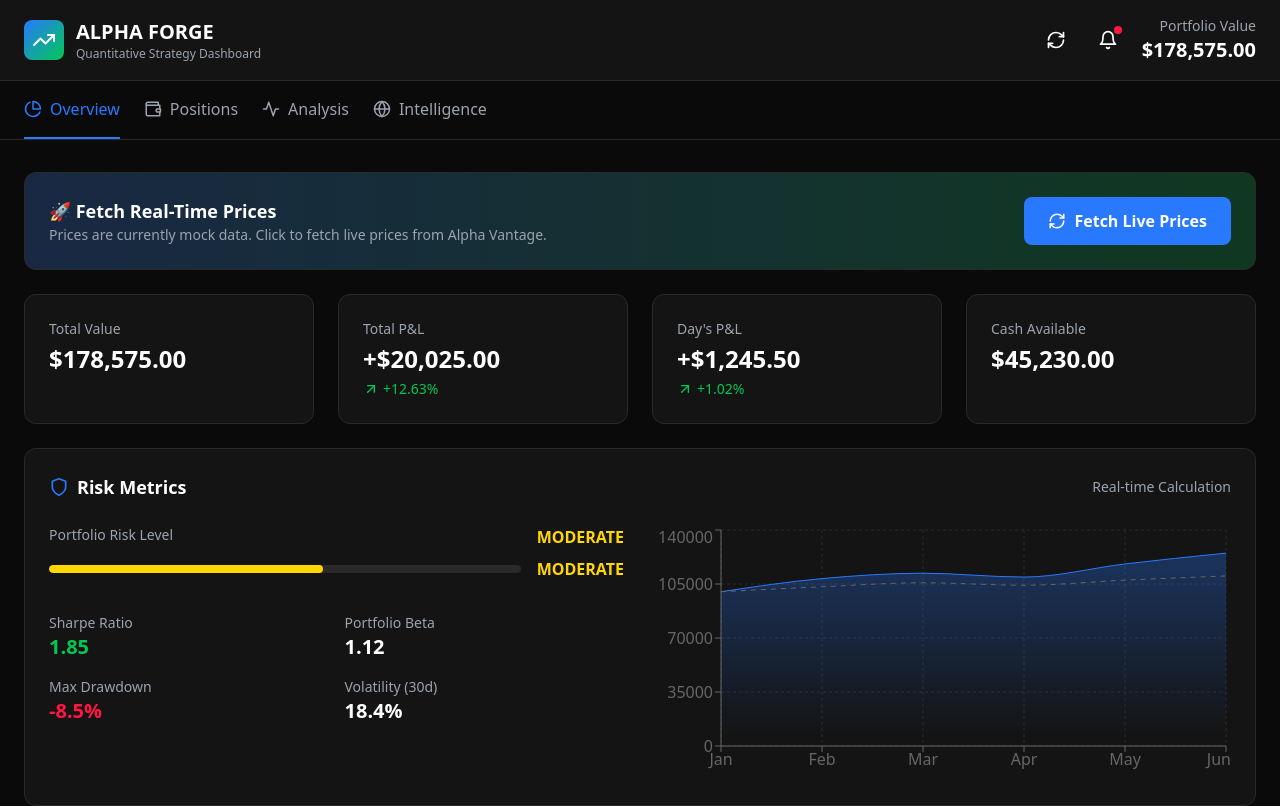
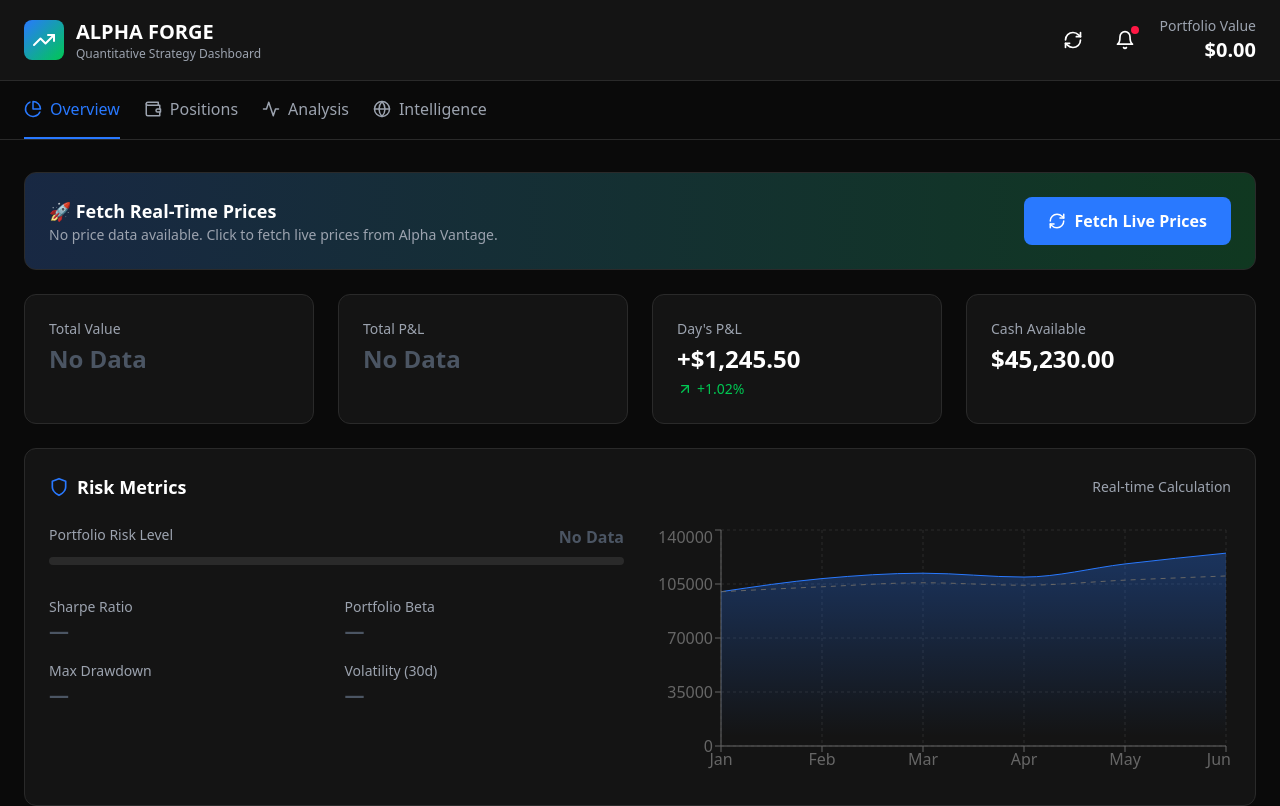
Before and after one commit to Xe7q/alpha-forge, a React (Vite) app: page / in a window 1280 px wide. Shown: the top 806 px of the page. Built offline with nearby package versions, Linux system fonts and the light colour scheme.

Commit message:
Remove mock data, show No Data when prices not fetched

```diff
--- a/src/App.tsx
+++ b/src/App.tsx
@@ -50,13 +50,13 @@ interface PriceAlert {
   createdAt: Date
 }
 
-// Mock Data
-const MOCK_POSITIONS: Position[] = [
-  { id: '1', ticker: 'AAPL', name: 'Apple Inc.', shares: 100, avgPrice: 175.50, currentPrice: 185.25, sector: 'Technology', type: 'stock' },
-  { id: '2', ticker: 'MSFT', name: 'Microsoft Corp.', shares: 50, avgPrice: 380.00, currentPrice: 412.75, sector: 'Technology', type: 'stock' },
-  { id: '3', ticker: 'NVDA', name: 'NVIDIA Corp.', shares: 25, avgPrice: 480.00, currentPrice: 725.50, sector: 'Technology', type: 'stock' },
-  { id: '4', ticker: 'BTC', name: 'Bitcoin', shares: 0.5, avgPrice: 42000, currentPrice: 51250, sector: 'Crypto', type: 'crypto' },
-  { id: '5', ticker: 'SPY', name: 'SPDR S&P 500 ETF', shares: 200, avgPrice: 445.00, currentPrice: 478.25, sector: 'ETF', type: 'etf' },
+// No mock prices - must fetch from API
+const INITIAL_POSITIONS: Position[] = [
+  { id: '1', ticker: 'AAPL', name: 'Apple Inc.', shares: 100, avgPrice: 175.50, currentPrice: 0, sector: 'Technology', type: 'stock' },
+  { id: '2', ticker: 'MSFT', name: 'Microsoft Corp.', shares: 50, avgPrice: 380.00, currentPrice: 0, sector: 'Technology', type: 'stock' },
+  { id: '3', ticker: 'NVDA', name: 'NVIDIA Corp.', shares: 25, avgPrice: 480.00, currentPrice: 0, sector: 'Technology', type: 'stock' },
+  { id: '4', ticker: 'BTC', name: 'Bitcoin', shares: 0.5, avgPrice: 42000, currentPrice: 0, sector: 'Crypto', type: 'crypto' },
+  { id: '5', ticker: 'SPY', name: 'SPDR S&P 500 ETF', shares: 200, avgPrice: 445.00, currentPrice: 0, sector: 'ETF', type: 'etf' },
 ]
 
 const MOCK_NEWS: NewsItem[] = [
@@ -88,13 +88,17 @@ const Card: React.FC<{ children: React.ReactNode; className?: string }> = ({ chi
   </div>
 )
 
-const Metric: React.FC<{ label: string; value: string; change?: number; prefix?: string }> = ({
-  label, value, change, prefix = ''
+const Metric: React.FC<{ label: string; value: string; change?: number; prefix?: string; noData?: boolean }> = ({
+  label, value, change, prefix = '', noData = false
 }) => (
   <div>
     <p className="text-gray-400 text-sm">{label}</p>
-    <p className="text-2xl font-bold mt-1">{prefix}{value}</p>
-    {change !== undefined && (
+    {noData ? (
+      <p className="text-2xl font-bold mt-1 text-gray-600">No Data</p>
+    ) : (
+      <p className="text-2xl font-bold mt-1">{prefix}{value}</p>
+    )}
+    {change !== undefined && !noData && (
       <div className={`flex items-center gap-1 mt-1 text-sm ${change >= 0 ? 'text-hf-green' : 'text-hf-red'}`}>
         {change >= 0 ? <ArrowUpRight size={16} /> : <ArrowDownRight size={16} />}
         <span>{change >= 0 ? '+' : ''}{change.toFixed(2)}%</span>
@@ -280,7 +284,7 @@ const StockSearchAdd: React.FC<{ onAdd: (pos: Omit<Position, 'id' | 'currentPric
 }
 
 export default function App() {
-  const [positions, setPositions] = useState<Position[]>(MOCK_POSITIONS)
+  const [positions, setPositions] = useState<Position[]>(INITIAL_POSITIONS)
   const [activeTab, setActiveTab] = useState<'overview' | 'positions' | 'analysis' | 'news'>('overview')
   const [showAddModal, setShowAddModal] = useState(false)
   const [selectedPosition, setSelectedPosition] = useState<Position | null>(null)
@@ -385,17 +389,22 @@ export default function App() {
     setPriceAlerts(priceAlerts.filter(a => a.id !== id))
   }
 
-  // Calculations
-  const totalValue = positions.reduce((sum, pos) => sum + (pos.shares * pos.currentPrice), 0)
+  // Check if we have any real price data
+  const hasPriceData = positions.some(pos => pos.currentPrice > 0)
+
+  // Calculations (only if we have data)
+  const totalValue = hasPriceData
+    ? positions.reduce((sum, pos) => sum + (pos.shares * (pos.currentPrice || pos.avgPrice)), 0)
+    : 0
   const totalCost = positions.reduce((sum, pos) => sum + (pos.shares * pos.avgPrice), 0)
-  const totalPnL = totalValue - totalCost
-  const totalPnLPercent = (totalPnL / totalCost) * 100
+  const totalPnL = hasPriceData ? totalValue - totalCost : 0
+  const totalPnLPercent = hasPriceData && totalCost > 0 ? (totalPnL / totalCost) * 100 : 0
 
-  // Risk Metrics (mock calculations)
-  const sharpeRatio = 1.85
-  const portfolioBeta = 1.12
-  const maxDrawdown = -8.5
-  const volatility = 18.4
+  // Risk Metrics (only calculated when data available)
+  const sharpeRatio = hasPriceData ? 1.85 : 0
+  const portfolioBeta = hasPriceData ? 1.12 : 0
+  const maxDrawdown = hasPriceData ? -8.5 : 0
+  const volatility = hasPriceData ? 18.4 : 0
 
   const addPosition = (position: Omit<Position, 'id' | 'currentPrice'>) => {
     const newPosition: Position = {
@@ -488,7 +497,7 @@ export default function App() {
                 <div className="flex items-center justify-between">
                   <div>
                     <h3 className="font-bold text-lg">🚀 Fetch Real-Time Prices</h3>
-                    <p className="text-sm text-gray-400">Prices are currently mock data. Click to fetch live prices from Alpha Vantage.</p>
+                    <p className="text-sm text-gray-400">No price data available. Click to fetch live prices from Alpha Vantage.</p>
                     {refreshError && <p className="text-sm text-hf-red mt-1">{refreshError}</p>}
                   </div>
                   <button
@@ -518,6 +527,7 @@ export default function App() {
                   label="Total Value"
                   value={totalValue.toLocaleString('en-US', { minimumFractionDigits: 2 })}
                   prefix="$"
+                  noData={!hasPriceData}
                 />
               </Card>
               <Card>
@@ -526,6 +536,7 @@ export default function App() {
                   value={Math.abs(totalPnL).toLocaleString('en-US', { minimumFractionDigits: 2 })}
                   change={totalPnLPercent}
                   prefix={totalPnL >= 0 ? '+$' : '-$'}
+                  noData={!hasPriceData}
                 />
               </Card>
               <Card>
@@ -559,26 +570,36 @@ export default function App() {
                   <div>
                     <div className="flex justify-between mb-2">
                       <span className="text-sm text-gray-400">Portfolio Risk Level</span>
-                      <span className="text-hf-gold font-bold">MODERATE</span>
+                      <span className={`font-bold ${hasPriceData ? 'text-hf-gold' : 'text-gray-600'}`}>
+                        {hasPriceData ? 'MODERATE' : 'No Data'}
+                      </span>
                     </div>
-                    <RiskMeter value={58} />
+                    {hasPriceData ? <RiskMeter value={58} /> : <div className="h-2 bg-hf-border rounded-full" />}
                   </div>
                   <div className="grid grid-cols-2 gap-4 pt-4">
                     <div>
                       <p className="text-sm text-gray-400">Sharpe Ratio</p>
-                      <p className="text-xl font-bold text-hf-green">{sharpeRatio}</p>
+                      <p className={`text-xl font-bold ${hasPriceData ? 'text-hf-green' : 'text-gray-600'}`}>
+                        {hasPriceData ? sharpeRatio : '—'}
+                      </p>
                     </div>
                     <div>
                       <p className="text-sm text-gray-400">Portfolio Beta</p>
-                      <p className="text-xl font-bold">{portfolioBeta}</p>
+                      <p className={`text-xl font-bold ${hasPriceData ? '' : 'text-gray-600'}`}>
+                        {hasPriceData ? portfolioBeta : '—'}
+                      </p>
                     </div>
                     <div>
                       <p className="text-sm text-gray-400">Max Drawdown</p>
-                      <p className="text-xl font-bold text-hf-red">{maxDrawdown}%</p>
+                      <p className={`text-xl font-bold ${hasPriceData ? 'text-hf-red' : 'text-gray-600'}`}>
+                        {hasPriceData ? `${maxDrawdown}%` : '—'}
+                      </p>
                     </div>
                     <div>
                       <p className="text-sm text-gray-400">Volatility (30d)</p>
-                      <p className="text-xl font-bold">{volatility}%</p>
+                      <p className={`text-xl font-bold ${hasPriceData ? '' : 'text-gray-600'}`}>
+                        {hasPriceData ? `${volatility}%` : '—'}
+                      </p>
                     </div>
                   </div>
                 </div>
@@ -835,10 +856,11 @@ export default function App() {
                 </thead>
                 <tbody>
                   {positions.map((pos) => {
-                    const value = pos.shares * pos.currentPrice
+                    const hasPrice = pos.currentPrice > 0
+                    const value = hasPrice ? pos.shares * pos.currentPrice : 0
                     const cost = pos.shares * pos.avgPrice
-                    const pnl = value - cost
-                    const pnlPercent = (pnl / cost) * 100
+                    const pnl = hasPrice ? value - cost : 0
+                    const pnlPercent = hasPrice && cost > 0 ? (pnl / cost) * 100 : 0
 
                     return (
                       <tr key={pos.id} className="border-b border-hf-border last:border-0 hover:bg-hf-border/30">
@@ -846,14 +868,18 @@ export default function App() {
                         <td className="py-4">{pos.name}</td>
                         <td className="py-4">{pos.shares}</td>
                         <td className="py-4">${pos.avgPrice.toFixed(2)}</td>
-                        <td className="py-4">${pos.currentPrice.toFixed(2)}</td>
-                        <td className={`py-4 font-medium ${pnl >= 0 ? 'text-hf-green' : 'text-hf-red'}`}>
-                          {pnl >= 0 ? '+' : ''}{pnl.toLocaleString('en-US', { minimumFractionDigits: 2 })}
+                        <td className="py-4">
+                          {hasPrice ? `$${pos.currentPrice.toFixed(2)}` : <span className="text-gray-600">No Data</span>}
                         </td>
-                        <td className={`py-4 font-medium ${pnl >= 0 ? 'text-hf-green' : 'text-hf-red'}`}>
-                          {pnlPercent >= 0 ? '+' : ''}{pnlPercent.toFixed(2)}%
+                        <td className={`py-4 font-medium ${!hasPrice ? 'text-gray-600' : pnl >= 0 ? 'text-hf-green' : 'text-hf-red'}`}>
+                          {hasPrice ? `${pnl >= 0 ? '+' : ''}${pnl.toLocaleString('en-US', { minimumFractionDigits: 2 })}` : '—'}
                         </td>
-                        <td className="py-4 font-bold">${value.toLocaleString('en-US', { minimumFractionDigits: 2 })}</td>
+                        <td className={`py-4 font-medium ${!hasPrice ? 'text-gray-600' : pnl >= 0 ? 'text-hf-green' : 'text-hf-red'}`}>
+                          {hasPrice ? `${pnlPercent >= 0 ? '+' : ''}${pnlPercent.toFixed(2)}%` : '—'}
+                        </td>
+                        <td className="py-4 font-bold">
+                          {hasPrice ? `$${value.toLocaleString('en-US', { minimumFractionDigits: 2 })}` : <span className="text-gray-600">No Data</span>}
+                        </td>
                         <td className="py-4 pr-4">
                           <button
                             onClick={() => removePosition(pos.id)}
```
